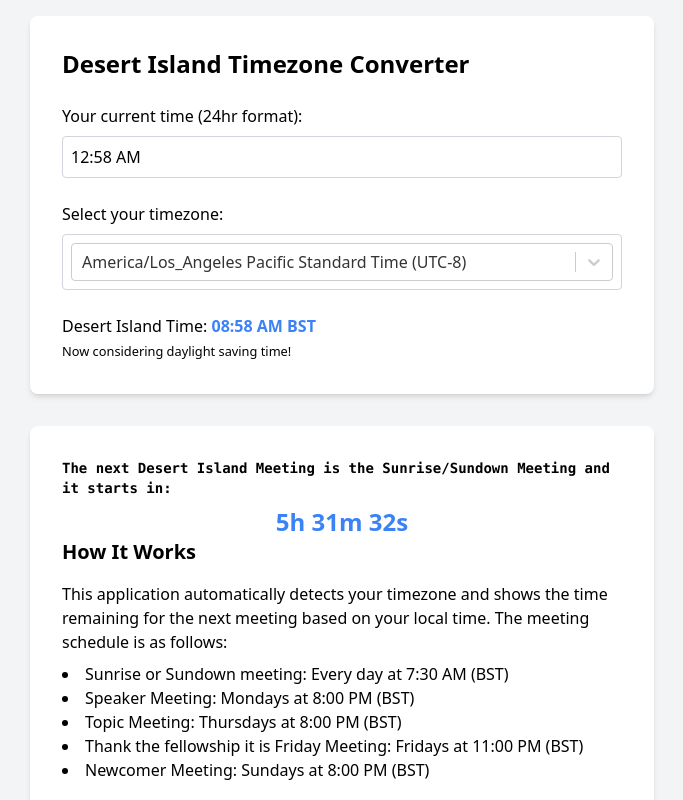
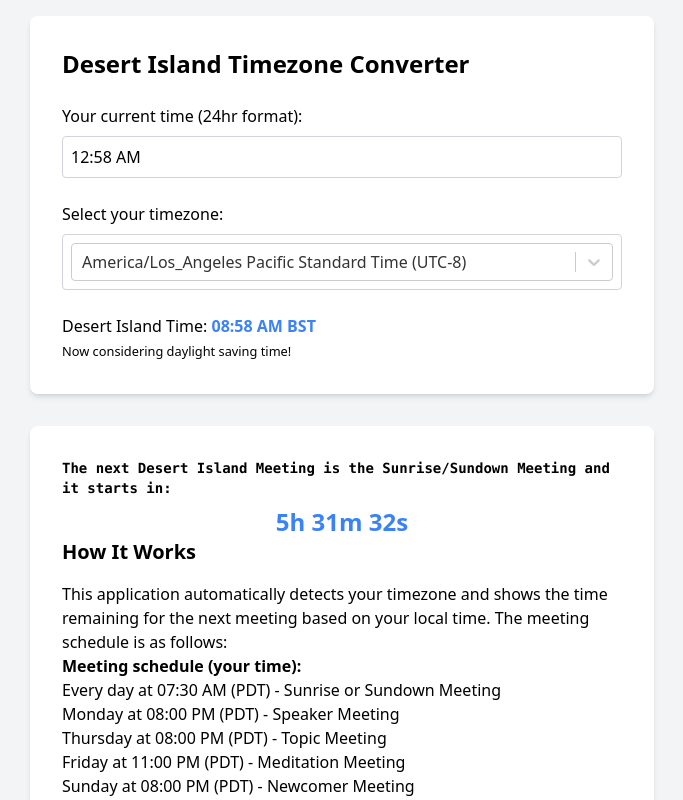
Before and after one commit to Umoren/timezone-converter, a React (Create React App) app: page / in a window 1280 px wide. Shown: the top 800 px of the page, without its empty margins (298-981 px from the left). Built offline with nearby package versions, Linux system fonts and the light colour scheme.

Commit message:
formatted timezone in how it works section

```diff
--- a/src/App.js
+++ b/src/App.js
@@ -18,6 +18,11 @@ function App() {
   const [utcTime, setUtcTime] = useState("");
   const [isModalOpen, setIsModalOpen] = useState(false);
   const [countdown, setCountdown] = useState("");
+
+  const formatMeetingTime = (utcTime) => {
+    const userTime = moment.tz(utcTime, "HH:mm", selectedTimezone.iana);
+    return userTime.format("hh:mm A (z)");
+  };
 
   const handleMeetingTimeChange = (e) => {
     setMeetingTime(e.target.value);
@@ -216,16 +221,20 @@ function App() {
             time remaining for the next meeting based on your local time. The
             meeting schedule is as follows:
           </p>
-          <ul className="list-disc list-inside mt-2">
-            <li>Sunrise or Sundown meeting: Every day at 7:30 AM (BST)</li>
-            <li>Speaker Meeting: Mondays at 8:00 PM (BST)</li>
-            <li>Topic Meeting: Thursdays at 8:00 PM (BST)</li>
+          <p>
+            <strong>Meeting schedule (your time):</strong>
+          </p>
+          <ul>
             <li>
-              Thank the fellowship it is Friday Meeting: Fridays at 11:00 PM
-              (BST)
+              Every day at {formatMeetingTime("07:30")} - Sunrise or Sundown
+              Meeting
             </li>
-            <li>Newcomer Meeting: Sundays at 8:00 PM (BST)</li>
+            <li>Monday at {formatMeetingTime("20:00")} - Speaker Meeting</li>
+            <li>Thursday at {formatMeetingTime("20:00")} - Topic Meeting</li>
+            <li>Friday at {formatMeetingTime("23:00")} - Meditation Meeting</li>
+            <li>Sunday at {formatMeetingTime("20:00")} - Newcomer Meeting</li>
           </ul>
+
           <p className="mt-4">
             The countdown timer will display the time remaining for the next
             meeting based on the schedule above. You can also input your current
```
